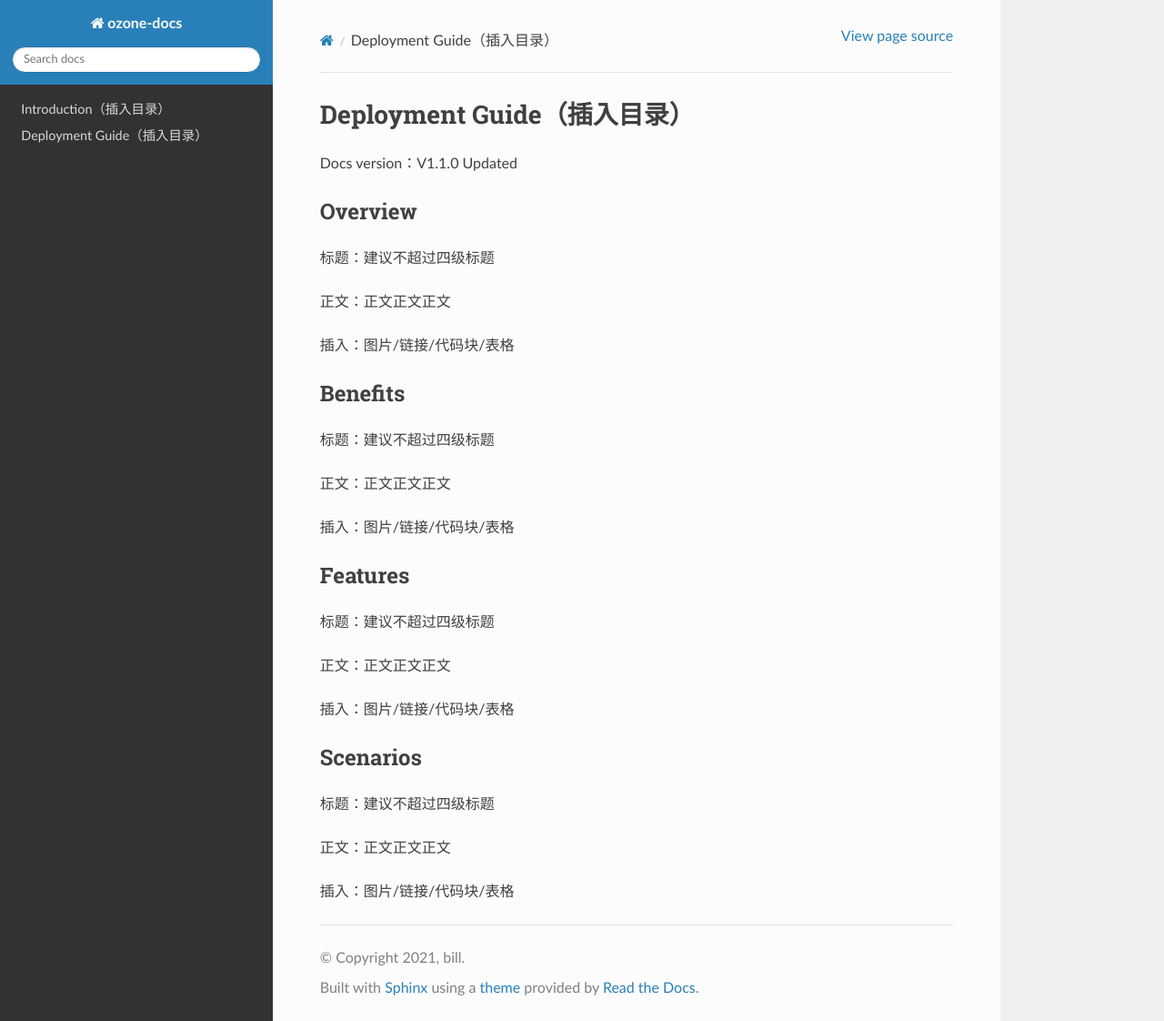
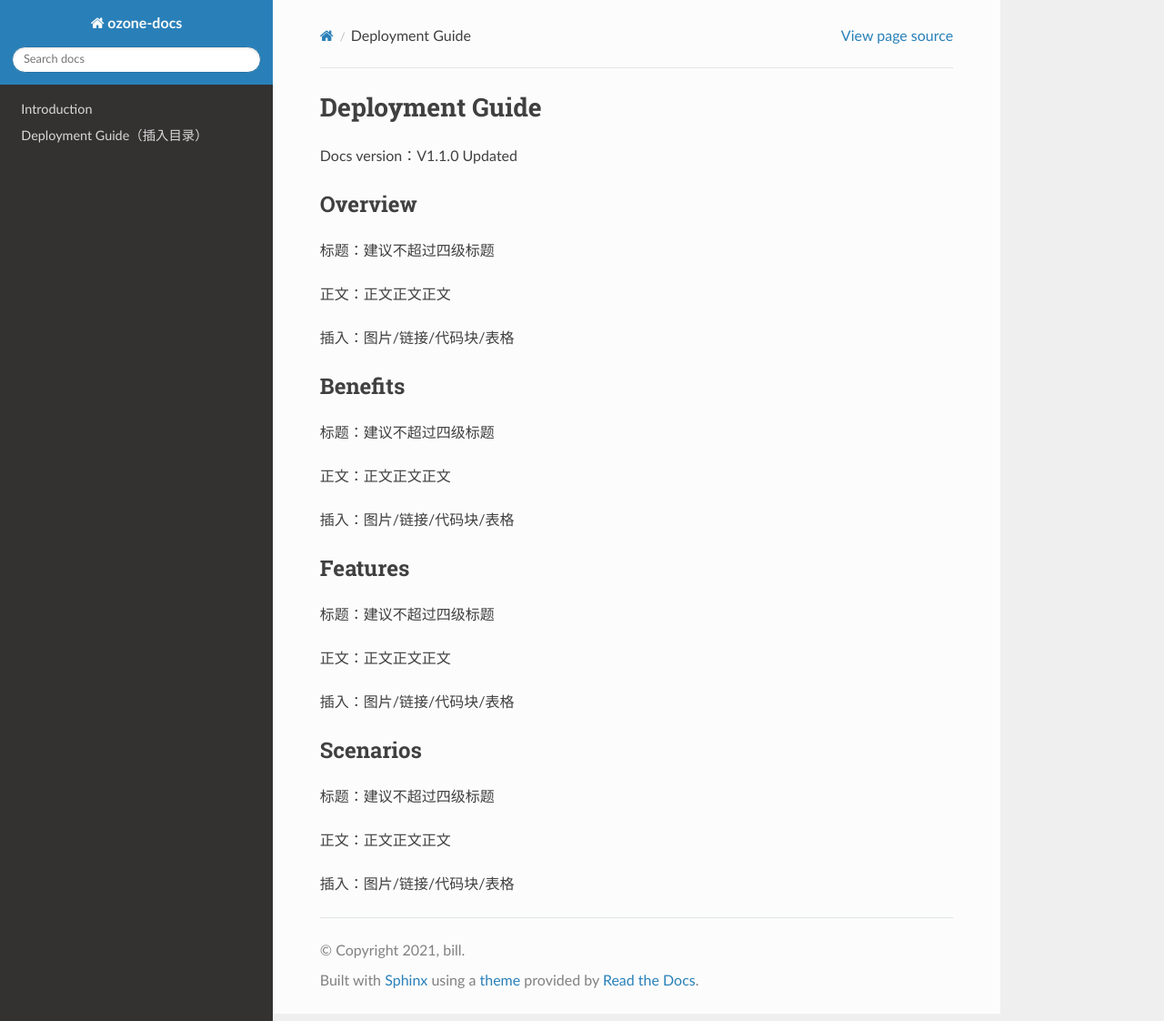
Before and after one commit to danshow/docs-demo, a Sphinx documentation site: the page built from source/guide.rst, in a window 1280 px wide and 1122 px high. Shown: the whole window at 91% size. Built offline with Sphinx 7.4.7 and the Read the Docs theme 2.0.0, drawn with Linux system fonts in a browser that asks for light colours.

Commit message:
update docs

```diff
--- a/source/Intro.rst
+++ b/source/Intro.rst
@@ -1,4 +1,4 @@
-Introduction（插入目录）
+Introduction
 ========================
 
 [TOC]
--- a/source/guide.rst
+++ b/source/guide.rst
@@ -1,4 +1,4 @@
-Deployment Guide（插入目录）
+Deployment Guide
 ============================
 
 Docs version：V1.1.0 Updated
```
